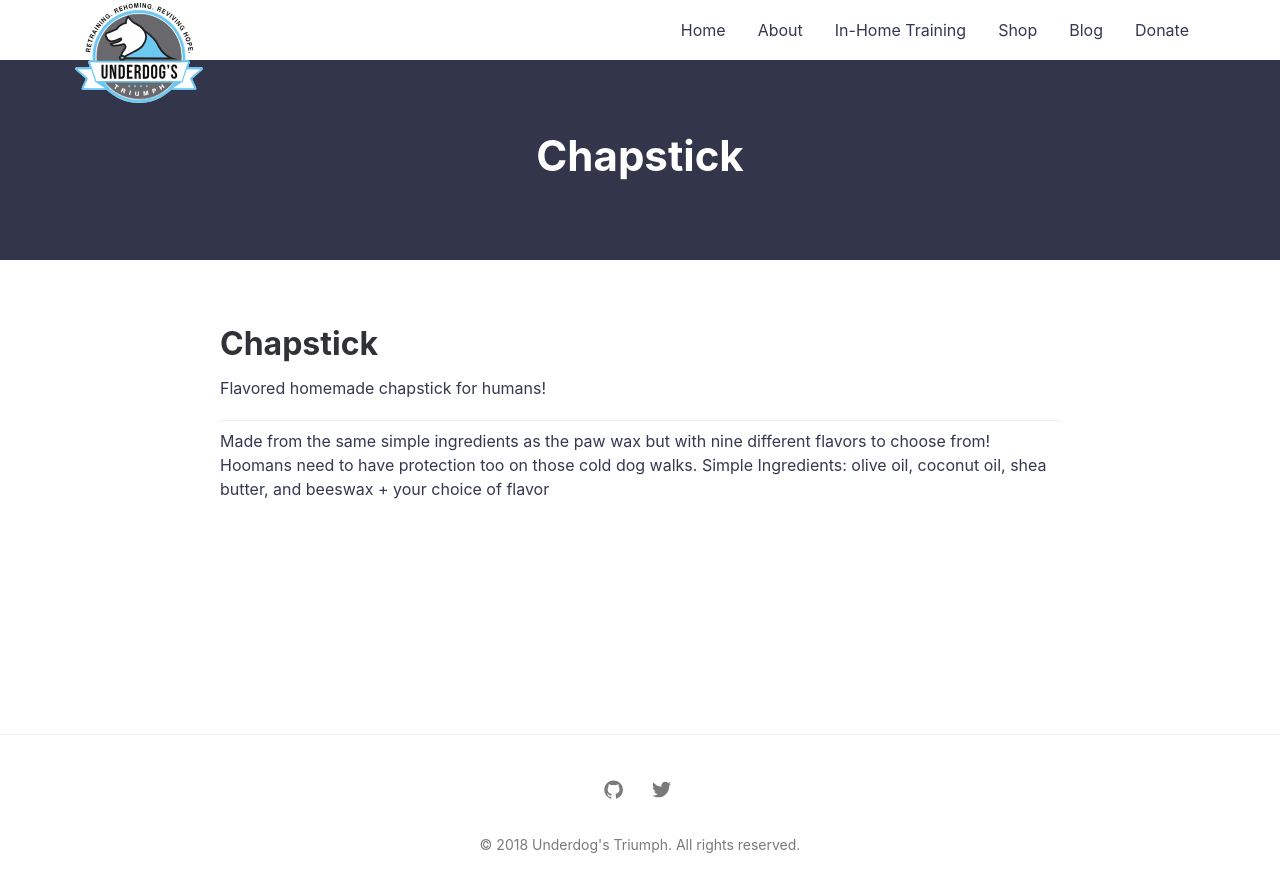
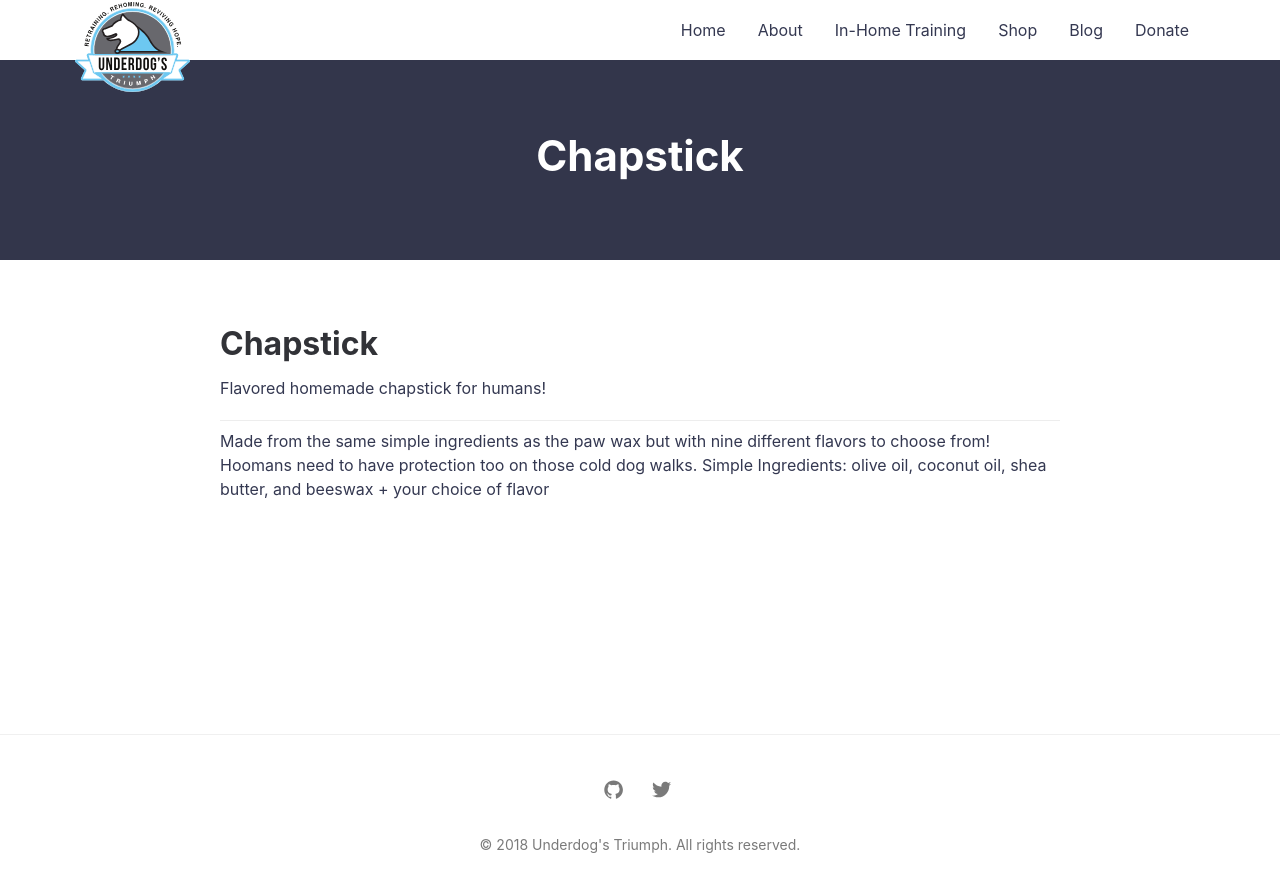
Before and after one commit to ojensen5115/underdogs-triumph, a Jekyll site: the page built from collections/_shop_items/chapstick.md, in a window 1280 px wide. Shown: the top 892 px of the page. Built offline with Jekyll 4.4.1, drawn with Linux system fonts in a browser that asks for light colours.

Commit message:
tweak logo placement and size

```diff
--- a/_includes/header.html
+++ b/_includes/header.html
@@ -2,7 +2,7 @@
   <div class="container">
     <div class="header__inner">
       <a class="header__logo" href="{{ '/' | relative_url }}">
-        <div class="header__logo--container" style="width: auto; position: absolute; top: 3px">
+        <div class="header__logo--container" style="width: auto; position: absolute; top: 2px">
           {% include logo.svg %}
         </div>
       </a>
```
Also changed, not shown: sw.js (+1 -1 lines), _includes/logo.svg.
